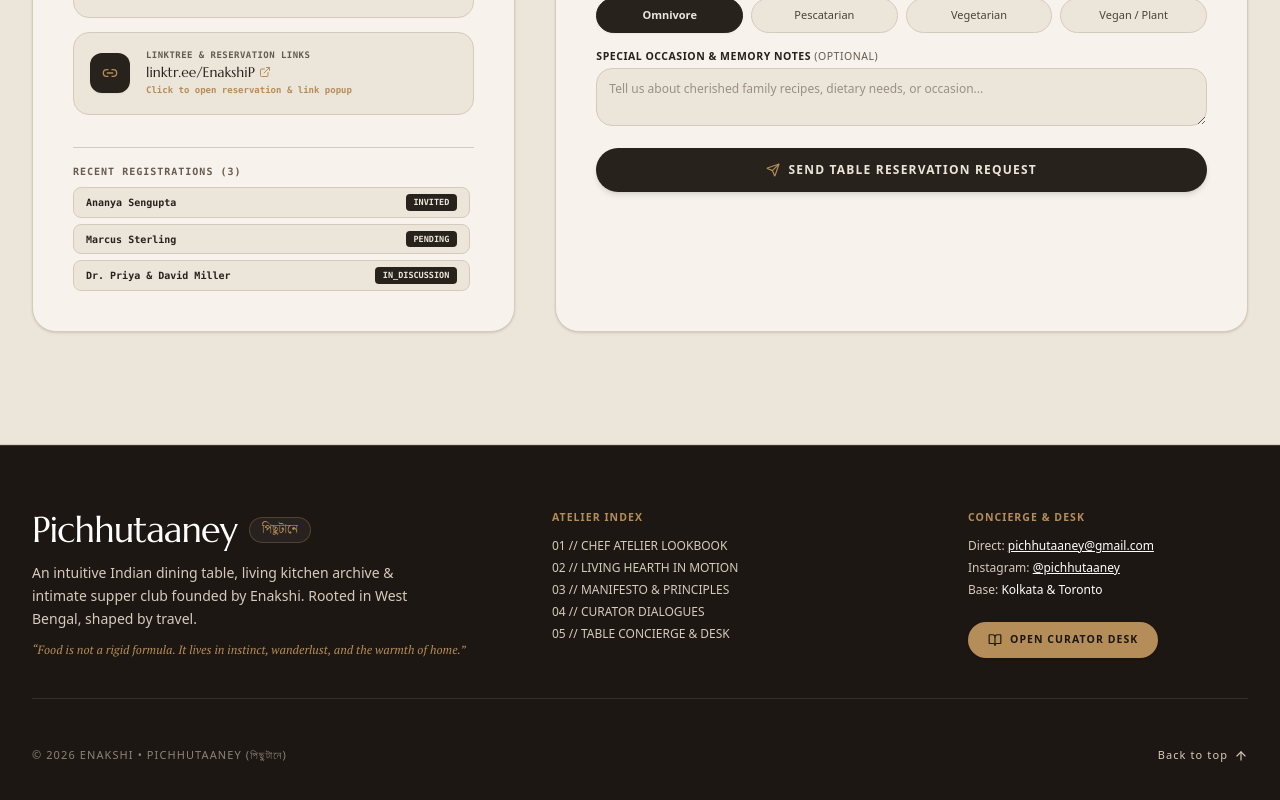
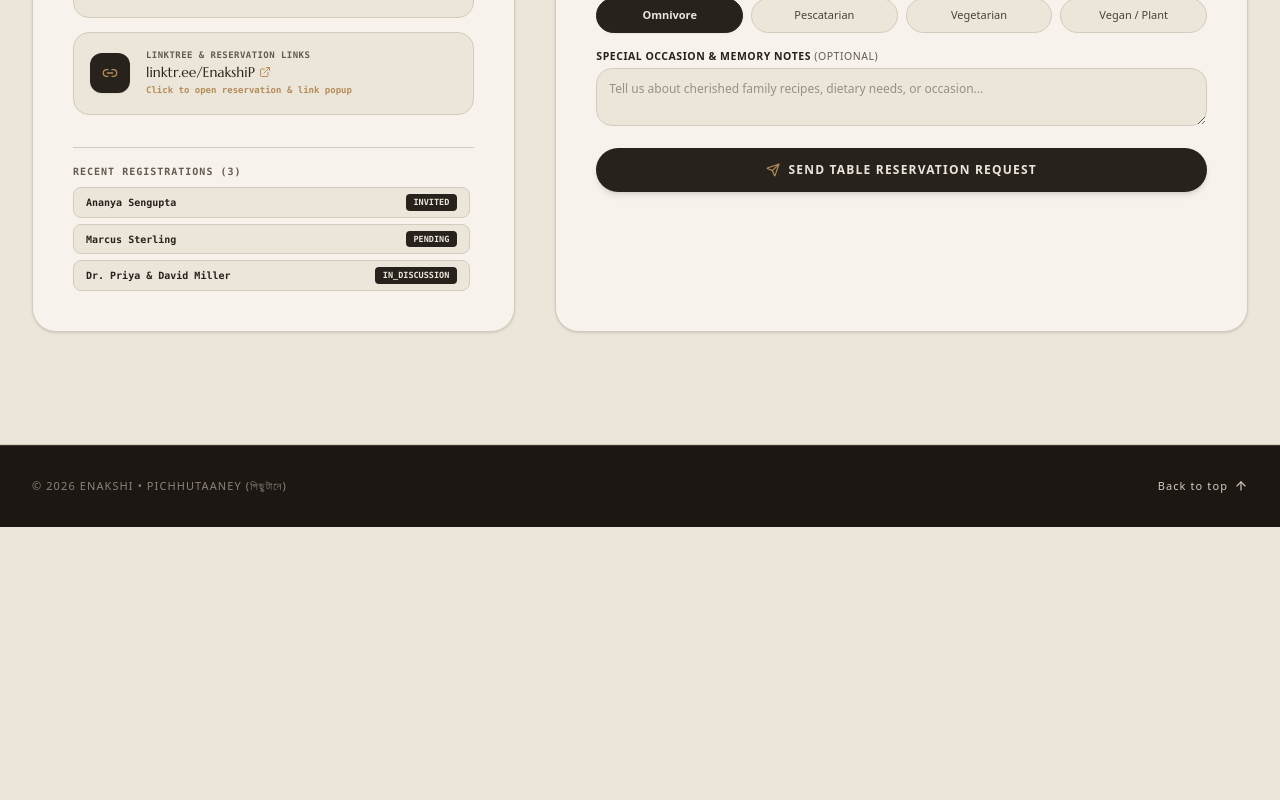
Before and after one commit to Rumpakoley/Pichutaaney, a React (Vite) app: page / in a window 1280 px wide. Shown: the part 3805-4605 px from the top of the page. After the commit the page ends 4332 px from the top, so only its background shows below. Built offline with nearby package versions, Linux system fonts and the light colour scheme.

Commit message:
remove footer top section and keep minimal copyright bar

```diff
--- a/src/components/UniqueFooter.tsx
+++ b/src/components/UniqueFooter.tsx
@@ -1,8 +1,8 @@
 import React from 'react';
-import { ArrowUp, BookOpen, Utensils, Heart } from 'lucide-react';
+import { ArrowUp } from 'lucide-react';
 
 interface UniqueFooterProps {
-  onOpenLedger: () => void;
+  onOpenLedger?: () => void;
 }
 
 export const UniqueFooter: React.FC<UniqueFooterProps> = ({ onOpenLedger }) => {
@@ -11,65 +11,8 @@ export const UniqueFooter: React.FC<UniqueFooterProps> = ({ onOpenLedger }) => {
   };
 
   return (
-    <footer className="bg-[#1C1713] text-[#ECE5DA] border-t border-[#3D342C] pt-16 pb-12 text-left font-sans">
-      <div className="max-w-7xl mx-auto px-4 sm:px-6 lg:px-8 space-y-12">
-        <div className="grid grid-cols-1 md:grid-cols-12 gap-8 pb-10 border-b border-white/10">
-          {/* Brand & Manifesto Column */}
-          <div className="md:col-span-5 space-y-3">
-            <div className="flex items-center space-x-3">
-              <span className="font-marcellus text-3xl sm:text-4xl font-normal text-white tracking-tight">
-                Pichhutaaney
-              </span>
-              <span className="font-bengali text-xs text-[#B58D59] px-3 py-1 rounded-full border border-[#B58D59]/30 bg-white/5 font-medium">
-                পিছুটানে
-              </span>
-            </div>
-            <p className="font-sans text-xs sm:text-sm text-[#D5CBBD] leading-relaxed max-w-sm font-light">
-              An intuitive Indian dining table, living kitchen archive & intimate supper club founded by Enakshi. Rooted in West Bengal, shaped by travel.
-            </p>
-            <p className="font-pt-serif italic text-xs text-[#B58D59]">
-              “Food is not a rigid formula. It lives in instinct, wanderlust, and the warmth of home.”
-            </p>
-          </div>
-
-          {/* Quick Index */}
-          <div className="md:col-span-4 space-y-2">
-            <span className="font-sans text-[10.5px] uppercase tracking-widest text-[#B58D59] font-bold block mb-3">
-              ATELIER INDEX
-            </span>
-            <div className="space-y-1.5 text-xs text-[#D5CBBD] font-sans">
-              <div><a href="#hero" className="hover:text-[#B58D59] transition-colors">01 // CHEF ATELIER LOOKBOOK</a></div>
-              <div><a href="#hearth-reels" className="hover:text-[#B58D59] transition-colors">02 // LIVING HEARTH IN MOTION</a></div>
-              <div><a href="#philosophy" className="hover:text-[#B58D59] transition-colors">03 // MANIFESTO & PRINCIPLES</a></div>
-              <div><a href="#dialogues" className="hover:text-[#B58D59] transition-colors">04 // CURATOR DIALOGUES</a></div>
-              <div><a href="#table-concierge" className="hover:text-[#B58D59] transition-colors">05 // TABLE CONCIERGE & DESK</a></div>
-            </div>
-          </div>
-
-          {/* Connect & Curator Desk */}
-          <div className="md:col-span-3 space-y-3">
-            <span className="font-sans text-[10.5px] uppercase tracking-widest text-[#B58D59] font-bold block mb-3">
-              CONCIERGE & DESK
-            </span>
-            <div className="space-y-1.5 text-xs text-[#D5CBBD] font-sans font-light">
-              <p>Direct: <a href="mailto:pichhutaaney@gmail.com" className="text-white underline hover:text-[#B58D59]">pichhutaaney@gmail.com</a></p>
-              <p>Instagram: <a href="https://www.instagram.com/pichhutaaney?utm_source=ig_web_button_share_sheet&stkn=ZDNlZDc0MzIxNw==" target="_blank" rel="noopener noreferrer" className="text-white underline hover:text-[#B58D59]">@pichhutaaney</a></p>
-              <p>Base: <span className="text-white">Kolkata & Toronto</span></p>
-            </div>
-
-            <div className="pt-3">
-              <button
-                onClick={onOpenLedger}
-                className="inline-flex items-center space-x-2 px-5 py-2.5 rounded-full text-[10.5px] font-sans uppercase tracking-widest font-semibold bg-[#B58D59] text-[#1C1713] hover:bg-[#C49E67] transition-all cursor-pointer shadow-sm"
-              >
-                <BookOpen className="w-3.5 h-3.5" />
-                <span>Open Curator Desk</span>
-              </button>
-            </div>
-          </div>
-        </div>
-
-        {/* Subfooter */}
+    <footer className="bg-[#1C1713] text-[#ECE5DA] border-t border-[#3D342C] py-8 text-left font-sans">
+      <div className="max-w-7xl mx-auto px-4 sm:px-6 lg:px-8">
         <div className="flex flex-col sm:flex-row items-center justify-between gap-4 text-[11px] font-sans uppercase tracking-widest text-[#D5CBBD]/60">
           <div>
             © {new Date().getFullYear()} ENAKSHI • PICHHUTAANEY (পিছুটানে)
```
